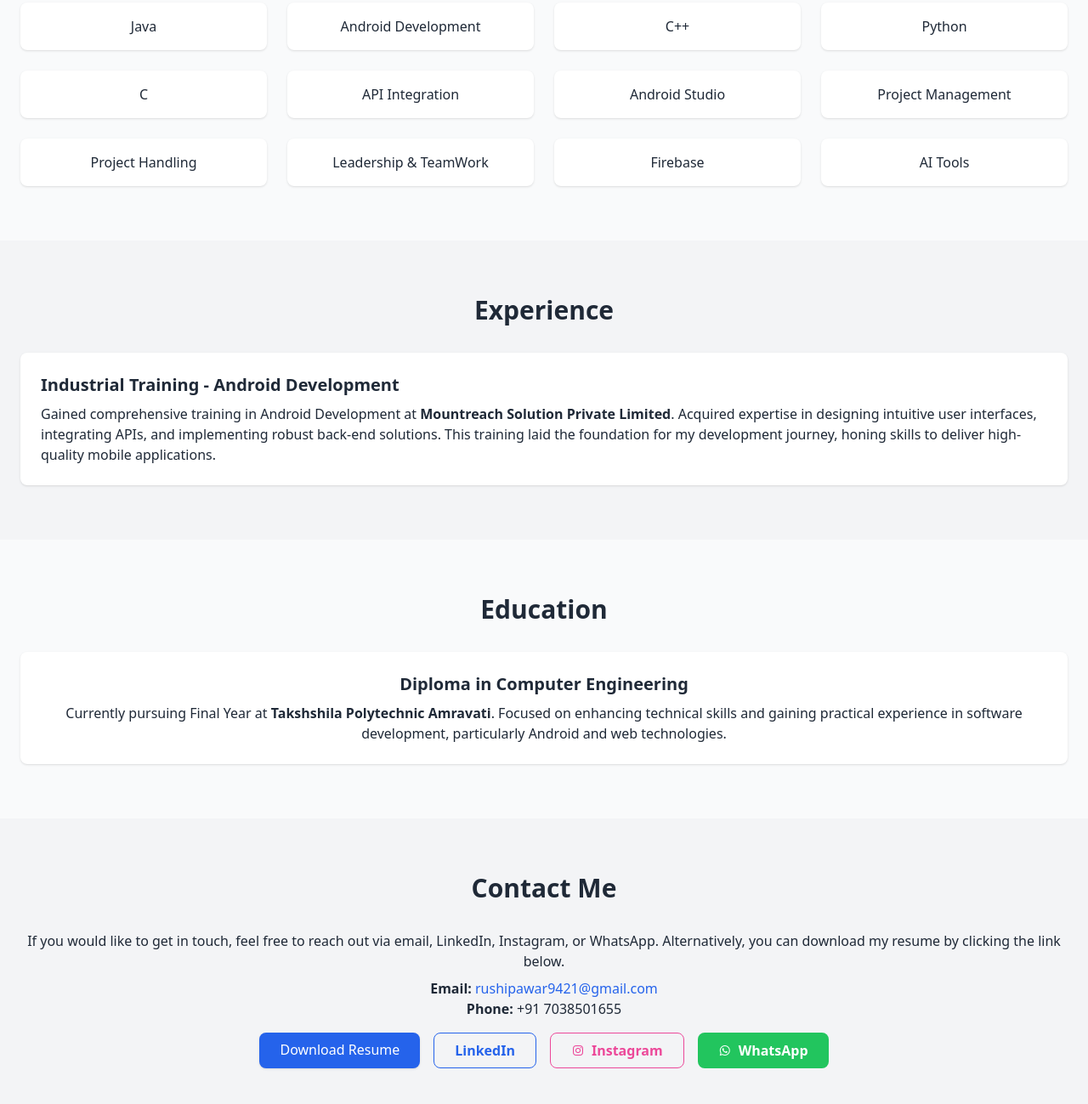
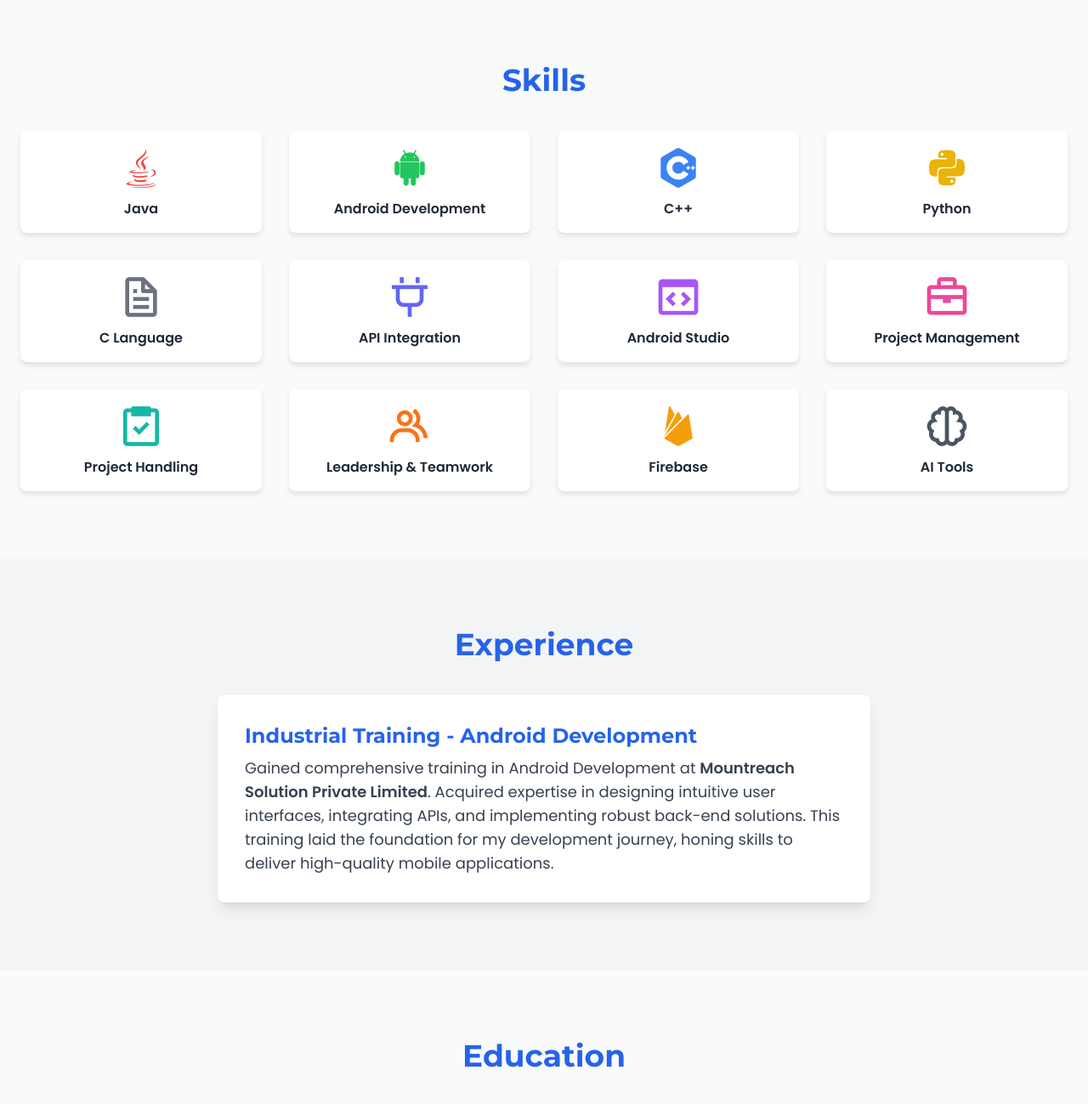
Before and after one commit to rushikeshpawar9421/Rushi-s_Portfolio, a plain HTML site: page index.html in a window 1280 px wide. Shown: the part 1209-2508 px from the top of the page at 85% size. Drawn offline with nearby package versions, Linux system fonts and the light colour scheme.

Commit message:
Update index.html
Changes In heading Symbol

```diff
--- a/index.html
+++ b/index.html
@@ -8,8 +8,18 @@
     <link href="https://unpkg.com/boxicons@2.1.4/css/boxicons.min.css" rel="stylesheet" />
     <link href="https://unpkg.com/aos@2.3.1/dist/aos.css" rel="stylesheet" />
     <script src="https://unpkg.com/aos@2.3.1/dist/aos.js"></script>
+    <link rel="preconnect" href="https://fonts.googleapis.com">
+    <link rel="preconnect" href="https://fonts.gstatic.com" crossorigin>
+    <link href="https://fonts.googleapis.com/css2?family=Montserrat:wght@400;700&family=Poppins:wght@300;400;500;600&display=swap" rel="stylesheet">
     <style>
-        html { scroll-behavior: smooth; }
+        /* Define fonts for the entire page */
+        body {
+            font-family: 'Poppins', sans-serif;
+        }
+        /* Define font specifically for headings */
+        h1, h2, h3, h4, h5, h6 {
+            font-family: 'Montserrat', sans-serif;
+        }
 
         /* Typing effect */
         .typing {
@@ -22,9 +32,85 @@
         @keyframes typing { from { width: 0 } to { width: 100% } }
         @keyframes blink { 50% { border-color: transparent; } }
 
-        /* Hover button animation */
-        .hover-scale:hover { transform: scale(1.05); transition: all 0.3s ease-in-out; }
-        .pulse-skill { animation: pulse 2s infinite; }
+        /* Custom hover animation for buttons */
+        .hover-grow {
+            transition: transform 0.3s ease-in-out, box-shadow 0.3s ease-in-out;
+        }
+        .hover-grow:hover {
+            transform: translateY(-5px) scale(1.02);
+            box-shadow: 0 10px 20px rgba(0, 0, 0, 0.2);
+        }
+
+        /* Skill item styling with icon and text alignment */
+        .skill-item {
+            display: flex;
+            flex-direction: column;
+            align-items: center;
+            justify-content: center;
+            gap: 8px;
+            padding: 1rem;
+            border-radius: 0.5rem;
+            background-color: #fff;
+            box-shadow: 0 4px 6px rgba(0, 0, 0, 0.1);
+            transition: transform 0.3s ease-in-out, box-shadow 0.3s ease-in-out;
+        }
+        .dark .skill-item {
+            background-color: #374151;
+            box-shadow: 0 4px 6px rgba(0, 0, 0, 0.3);
+        }
+        .skill-item:hover {
+            transform: translateY(-5px) scale(1.03);
+            box-shadow: 0 8px 16px rgba(0, 0, 0, 0.2);
+        }
+        .skill-item i {
+            font-size: 3.5rem;
+            line-height: 1;
+        }
+        .skill-item span {
+            font-weight: 600;
+        }
+
+        /* Contact button styling */
+        .contact-btn {
+            display: flex;
+            align-items: center;
+            gap: 8px;
+            padding: 0.75rem 1.5rem;
+            border-radius: 0.5rem;
+            font-weight: 600;
+            transition: all 0.3s ease-in-out;
+        }
+
+        /* Specific colors for contact buttons */
+        .contact-btn.linkedin {
+            background-color: #0a66c2;
+            color: white;
+        }
+        .contact-btn.linkedin:hover {
+            background-color: #084d94;
+        }
+        .contact-btn.instagram {
+            border: 1px solid #E1306C;
+            color: #E1306C;
+        }
+        .contact-btn.instagram:hover {
+            background-color: #E1306C;
+            color: white;
+        }
+        .contact-btn.whatsapp {
+            background-color: #25D366;
+            color: white;
+        }
+        .contact-btn.whatsapp:hover {
+            background-color: #1DA851;
+        }
+        .contact-btn.resume {
+            background-color: #3B82F6;
+            color: white;
+        }
+        .contact-btn.resume:hover {
+            background-color: #2563EB;
+        }
     </style>
 </head>
 <body class="bg-gray-100 text-gray-800 dark:bg-gray-900 dark:text-gray-200 transition duration-500">
@@ -39,95 +125,125 @@
                 <li><a href="#education" class="hover:text-blue-600 dark:hover:text-blue-400">Education</a></li>
                 <li><a href="#contact" class="hover:text-blue-600 dark:hover:text-blue-400">Contact</a></li>
             </ul>
-            <button id="darkToggle" class="ml-4 text-xl">
+            <button id="darkToggle" class="ml-4 text-xl p-2 rounded-full hover:bg-gray-200 dark:hover:bg-gray-700 transition-colors">
                 <i class="bx bx-moon dark:hidden"></i>
                 <i class="bx bx-sun hidden dark:inline"></i>
             </button>
         </nav>
     </header>
 
-    <section class="h-screen flex flex-col justify-center items-center text-center bg-gradient-to-r from-blue-500 to-indigo-600 text-white">
-        <img src="images.jpg" alt="Rushikesh Pawar's Profile Photo" class="w-40 h-40 object-cover rounded-full mx-auto mb-4 shadow-lg" data-aos="zoom-in">
-
-        <h2 class="text-4xl md:text-6xl font-bold mb-4" data-aos="fade-down">Hi, I'm Rushikesh Pawar</h2>
-        <p class="text-lg md:text-xl max-w-3xl typing" data-aos="fade-up" data-aos-delay="500">
-            Welcome to my portfolio! I'm an Android developer with expertise in Java, passionate about turning ideas into seamless applications. Let's create innovative and user-friendly solutions together!
+    <section class="min-h-screen flex flex-col justify-center items-center text-center bg-gradient-to-br from-blue-600 to-purple-700 text-white pt-24 pb-12 px-4">
+        <img src="images.jpg" alt="Rushikesh Pawar's Profile Photo" class="w-40 h-40 object-cover rounded-full mx-auto mb-6 shadow-xl border-4 border-white" data-aos="zoom-in" data-aos-easing="ease-out-back" data-aos-duration="1000">
+        <h2 class="text-4xl md:text-6xl font-extrabold mb-4" data-aos="fade-down" data-aos-easing="ease-out-quad" data-aos-duration="1200">Hi, I'm Rushikesh Pawar</h2>
+        <p class="text-lg md:text-2xl max-w-4xl typing text-gray-100" data-aos="fade-up" data-aos-easing="ease-out-quad" data-aos-duration="1200" data-aos-delay="600">
+            Welcome to my portfolio! I'm an <span class="font-bold text-yellow-300">Android developer</span> with expertise in <span class="font-bold text-red-300">Java</span>, passionate about turning ideas into seamless applications. Let's create innovative and user-friendly solutions together!
         </p>
-        <div class="mt-6 flex flex-wrap justify-center gap-4" data-aos="zoom-in" data-aos-delay="1000">
-            <a href="#contact" class="px-6 py-2 bg-white text-blue-600 rounded-lg font-semibold shadow hover:bg-gray-200 hover-scale">Contact Me</a>
-            <a href="#skills" class="px-6 py-2 border border-white rounded-lg font-semibold hover:bg-white hover:text-blue-600 hover-scale">My Skills</a>
-            <a href="https://www.instagram.com/rushikesh_here_17" target="_blank" class="px-6 py-2 border border-pink-500 rounded-lg text-pink-500 font-semibold hover:bg-pink-500 hover:text-white flex items-center hover-scale">
-                <i class="bx bxl-instagram mr-2"></i> Instagram
+        <div class="mt-8 flex flex-wrap justify-center gap-4" data-aos="zoom-in" data-aos-easing="ease-out-back" data-aos-duration="1000" data-aos-delay="1200">
+            <a href="#contact" class="contact-btn bg-white text-blue-600 shadow hover-grow">Contact Me</a>
+            <a href="#skills" class="contact-btn border border-white text-white hover:bg-white hover:text-blue-600 hover-grow">My Skills</a>
+            <a href="https://www.linkedin.com/in/rushi-builds-pawar-b2aa51385" target="_blank" class="px-6 py-2 border border-white rounded-lg font-semibold hover:bg-white hover:text-blue-600 hover-scale text-white flex items-center">
+                <i class="bx bxl-linkedin-square mr-2"></i> LinkedIn
             </a>
-            <a href="https://wa.me/917038501655" target="_blank" class="px-6 py-2 bg-green-500 text-white rounded-lg font-semibold flex items-center hover:bg-green-600 hover-scale">
-                <i class="bx bxl-whatsapp mr-2"></i> WhatsApp
+            <a href="https://www.instagram.com/rushikesh_here_17" target="_blank" class="contact-btn instagram hover-grow">
+                <i class="bx bxl-instagram text-2xl"></i> Instagram
+            </a>
+            <a href="https://wa.me/917038501655" target="_blank" class="contact-btn whatsapp hover-grow">
+                <i class="bx bxl-whatsapp text-2xl"></i> WhatsApp
             </a>
         </div>
     </section>
 
-    <section id="about" class="py-16 container mx-auto px-6" data-aos="fade-right">
-        <h3 class="text-3xl font-bold text-center mb-8">About Me</h3>
-        <p class="text-lg text-center max-w-3xl mx-auto">
-            Welcome to my portfolio! I'm an Android developer with expertise in Java, passionate about turning ideas into seamless applications. Let's create innovative and user-friendly solutions together!
+    <section id="about" class="py-20 container mx-auto px-6">
+        <h3 class="text-4xl font-bold text-center mb-10 text-blue-600 dark:text-blue-400" data-aos="fade-right" data-aos-easing="ease-out-cubic">About Me</h3>
+        <p class="text-xl text-center max-w-3xl mx-auto leading-relaxed" data-aos="fade-left" data-aos-easing="ease-out-cubic" data-aos-delay="200">
+            Welcome to my portfolio! I'm an Android developer with expertise in Java, passionate about turning ideas into seamless applications. I thrive on solving complex problems and creating clean, efficient, and user-friendly mobile solutions. My journey in development is driven by a constant desire to learn and implement cutting-edge technologies.
         </p>
     </section>
 
-    <section id="skills" class="py-16 bg-gray-50 dark:bg-gray-800">
+    <section id="skills" class="py-20 bg-gray-50 dark:bg-gray-800">
         <div class="container mx-auto px-6">
-            <h3 class="text-3xl font-bold text-center mb-8" data-aos="fade-up">Skills</h3>
-            <div class="grid grid-cols-2 md:grid-cols-3 lg:grid-cols-4 gap-6 text-center">
-                <div class="p-4 bg-white dark:bg-gray-700 shadow rounded-lg pulse-skill" data-aos="flip-left" data-aos-delay="100">Java</div>
-                <div class="p-4 bg-white dark:bg-gray-700 shadow rounded-lg pulse-skill" data-aos="flip-left" data-aos-delay="200">Android Development</div>
-                <div class="p-4 bg-white dark:bg-gray-700 shadow rounded-lg pulse-skill" data-aos="flip-left" data-aos-delay="300">C++</div>
-                <div class="p-4 bg-white dark:bg-gray-700 shadow rounded-lg pulse-skill" data-aos="flip-left" data-aos-delay="400">Python</div>
-                <div class="p-4 bg-white dark:bg-gray-700 shadow rounded-lg pulse-skill" data-aos="flip-left" data-aos-delay="500">C</div>
-                <div class="p-4 bg-white dark:bg-gray-700 shadow rounded-lg pulse-skill" data-aos="flip-left" data-aos-delay="600">API Integration</div>
-                <div class="p-4 bg-white dark:bg-gray-700 shadow rounded-lg pulse-skill" data-aos="flip-left" data-aos-delay="700">Android Studio</div>
-                <div class="p-4 bg-white dark:bg-gray-700 shadow rounded-lg pulse-skill" data-aos="flip-left" data-aos-delay="800">Project Management</div>
-                <div class="p-4 bg-white dark:bg-gray-700 shadow rounded-lg pulse-skill" data-aos="flip-left" data-aos-delay="900">Project Handling</div>
-                <div class="p-4 bg-white dark:bg-gray-700 shadow rounded-lg pulse-skill" data-aos="flip-left" data-aos-delay="1000">Leadership & TeamWork</div>
-                <div class="p-4 bg-white dark:bg-gray-700 shadow rounded-lg pulse-skill" data-aos="flip-left" data-aos-delay="1100">Firebase</div>
-                 <div class="p-4 bg-white dark:bg-gray-700 shadow rounded-lg pulse-skill" data-aos="flip-left" data-aos-delay="1200">AI Tools</div>
+            <h3 class="text-4xl font-bold text-center mb-10 text-blue-600 dark:text-blue-400" data-aos="fade-up" data-aos-easing="ease-out-cubic">Skills</h3>
+            <div class="grid grid-cols-2 md:grid-cols-3 lg:grid-cols-4 gap-8 text-center">
+                <div class="skill-item" data-aos="zoom-in" data-aos-delay="100" data-aos-duration="600">
+                    <i class='bx bxl-java text-red-500'></i> <span>Java</span>
+                </div>
+                <div class="skill-item" data-aos="zoom-in" data-aos-delay="200" data-aos-duration="600">
+                    <i class='bx bxl-android text-green-500'></i> <span>Android Development</span>
+                </div>
+                <div class="skill-item" data-aos="zoom-in" data-aos-delay="300" data-aos-duration="600">
+                    <i class='bx bxl-c-plus-plus text-blue-500'></i> <span>C++</span>
+                </div>
+                <div class="skill-item" data-aos="zoom-in" data-aos-delay="400" data-aos-duration="600">
+                    <i class='bx bxl-python text-yellow-500'></i> <span>Python</span>
+                </div>
+                <div class="skill-item" data-aos="zoom-in" data-aos-delay="500" data-aos-duration="600">
+                    <i class='bx bx-file text-gray-500'></i> <span>C Language</span>
+                </div>
+                <div class="skill-item" data-aos="zoom-in" data-aos-delay="600" data-aos-duration="600">
+                    <i class='bx bx-plug text-indigo-500'></i> <span>API Integration</span>
+                </div>
+                <div class="skill-item" data-aos="zoom-in" data-aos-delay="700" data-aos-duration="600">
+                    <i class='bx bx-code-block text-purple-500'></i> <span>Android Studio</span>
+                </div>
+                <div class="skill-item" data-aos="zoom-in" data-aos-delay="800" data-aos-duration="600">
+                    <i class='bx bx-briefcase text-pink-500'></i> <span>Project Management</span>
+                </div>
+                <div class="skill-item" data-aos="zoom-in" data-aos-delay="900" data-aos-duration="600">
+                    <i class='bx bx-task text-teal-500'></i> <span>Project Handling</span>
+                </div>
+                <div class="skill-item" data-aos="zoom-in" data-aos-delay="1000" data-aos-duration="600">
+                    <i class='bx bx-group text-orange-500'></i> <span>Leadership & Teamwork</span>
+                </div>
+                <div class="skill-item" data-aos="zoom-in" data-aos-delay="1100" data-aos-duration="600">
+                    <i class='bx bxl-firebase text-amber-500'></i> <span>Firebase</span>
+                </div>
+                <div class="skill-item" data-aos="zoom-in" data-aos-delay="1200" data-aos-duration="600">
+                    <i class='bx bx-brain text-gray-600 dark:text-gray-400'></i> <span>AI Tools</span>
+                </div>
             </div>
         </div>
     </section>
 
-    <section id="experience" class="py-16 container mx-auto px-6" data-aos="fade-left">
-        <h3 class="text-3xl font-bold text-center mb-8">Experience</h3>
-        <div class="bg-white dark:bg-gray-700 p-6 shadow rounded-lg" data-aos="fade-up" data-aos-delay="200">
-            <h4 class="text-xl font-semibold">Industrial Training - Android Development</h4>
-            <p class="mt-2">
+    <section id="experience" class="py-20 container mx-auto px-6">
+        <h3 class="text-4xl font-bold text-center mb-10 text-blue-600 dark:text-blue-400" data-aos="fade-left" data-aos-easing="ease-out-cubic">Experience</h3>
+        <div class="bg-white dark:bg-gray-700 p-8 shadow-lg rounded-lg max-w-3xl mx-auto" data-aos="fade-up" data-aos-delay="200" data-aos-easing="ease-out-cubic">
+            <h4 class="text-2xl font-semibold text-blue-600 dark:text-blue-400 mb-2">Industrial Training - Android Development</h4>
+            <p class="text-gray-700 dark:text-gray-300 text-lg">
                 Gained comprehensive training in Android Development at <strong>Mountreach Solution Private Limited</strong>. Acquired expertise in designing intuitive user interfaces, integrating APIs, and implementing robust back-end solutions. This training laid the foundation for my development journey, honing skills to deliver high-quality mobile applications.
             </p>
         </div>
     </section>
 
-    <section id="education" class="py-16 bg-gray-50 dark:bg-gray-800">
+    <section id="education" class="py-20 bg-gray-50 dark:bg-gray-800">
         <div class="container mx-auto px-6">
-            <h3 class="text-3xl font-bold text-center mb-8" data-aos="fade-up">Education</h3>
-            <div class="bg-white dark:bg-gray-700 p-6 shadow rounded-lg text-center" data-aos="fade-up" data-aos-delay="200">
-                <h4 class="text-xl font-semibold">Diploma in Computer Engineering</h4>
-                <p class="mt-2">
+            <h3 class="text-4xl font-bold text-center mb-10 text-blue-600 dark:text-blue-400" data-aos="fade-up" data-aos-easing="ease-out-cubic">Education</h3>
+            <div class="bg-white dark:bg-gray-700 p-8 shadow-lg rounded-lg text-center max-w-3xl mx-auto" data-aos="fade-up" data-aos-delay="200" data-aos-easing="ease-out-cubic">
+                <h4 class="text-2xl font-semibold text-blue-600 dark:text-blue-400 mb-2">Diploma in Computer Engineering</h4>
+                <p class="text-gray-700 dark:text-gray-300 text-lg">
                     Currently pursuing Final Year at <strong>Takshshila Polytechnic Amravati</strong>. Focused on enhancing technical skills and gaining practical experience in software development, particularly Android and web technologies.
                 </p>
             </div>
         </div>
     </section>
 
-    <section id="contact" class="py-16 container mx-auto px-6" data-aos="zoom-in">
-        <h3 class="text-3xl font-bold text-center mb-8">Contact Me</h3>
-        <div class="text-center">
-            <p class="mb-2">If you would like to get in touch, feel free to reach out via email, LinkedIn, Instagram, or WhatsApp. Alternatively, you can download my resume by clicking the link below.</p>
-            <p><strong>Email:</strong> <a href="mailto:rushipawar9421@gmail.com" class="text-blue-600 dark:text-blue-400">rushipawar9421@gmail.com</a></p>
-            <p><strong>Phone:</strong> +91 7038501655</p>
-            <div class="mt-4 flex flex-wrap justify-center gap-4">
-                <a href="#" class="px-6 py-2 bg-blue-600 text-white rounded-lg shadow hover:bg-blue-700 hover-scale">Download Resume</a>
-                <a href="https://www.linkedin.com/in/rushi-builds-pawar-b2aa51385" target="_blank" class="px-6 py-2 border border-blue-600 rounded-lg text-blue-600 font-semibold hover:bg-blue-600 hover:text-white hover-scale">LinkedIn</a>
-                <a href="https://www.instagram.com/rushikesh_here_17?igsh=MXlwYjNqNHc3OTgx" target="_blank" class="px-6 py-2 border border-pink-500 rounded-lg text-pink-500 font-semibold hover:bg-pink-500 hover:text-white flex items-center hover-scale">
-                    <i class="bx bxl-instagram mr-2"></i> Instagram
+    <section id="contact" class="py-20 container mx-auto px-6">
+        <h3 class="text-4xl font-bold text-center mb-10 text-blue-600 dark:text-blue-400" data-aos="zoom-in" data-aos-easing="ease-out-cubic">Contact Me</h3>
+        <div class="text-center max-w-3xl mx-auto">
+            <p class="mb-6 text-xl text-gray-700 dark:text-gray-300" data-aos="fade-up" data-aos-delay="100">If you would like to get in touch, feel free to reach out via email, LinkedIn, Instagram, or WhatsApp. Alternatively, you can download my resume by clicking the link below.</p>
+            <p class="mb-2 text-lg"><strong>Email:</strong> <a href="mailto:rushipawar9421@gmail.com" class="text-blue-600 dark:text-blue-400 hover:underline">rushipawar9421@gmail.com</a></p>
+            <p class="mb-6 text-lg"><strong>Phone:</strong> +91 7038501655</p>
+            <div class="mt-8 flex flex-wrap justify-center gap-4" data-aos="zoom-in" data-aos-delay="300" data-aos-easing="ease-out-back">
+                <a href="#" class="contact-btn resume hover-grow">
+                    <i class='bx bx-download text-2xl'></i> Download Resume
                 </a>
-                <a href="https://wa.me/917038501655" target="_blank" class="px-6 py-2 bg-green-500 text-white rounded-lg font-semibold flex items-center hover:bg-green-600 hover-scale">
-                    <i class="bx bxl-whatsapp mr-2"></i> WhatsApp
+                <a href="https://www.linkedin.com/in/rushi-builds-pawar-b2aa51385" target="_blank" class="contact-btn linkedin hover-grow">
+                    <i class="bx bxl-linkedin-square text-2xl"></i> LinkedIn
+                </a>
+                <a href="https://www.instagram.com/rushikesh_here_17" target="_blank" class="contact-btn instagram hover-grow">
+                    <i class="bx bxl-instagram text-2xl"></i> Instagram
+                </a>
+                <a href="https://wa.me/917038501655" target="_blank" class="contact-btn whatsapp hover-grow">
+                    <i class="bx bxl-whatsapp text-2xl"></i> WhatsApp
                 </a>
             </div>
         </div>
@@ -141,16 +257,23 @@
         const toggleBtn = document.getElementById('darkToggle');
         const htmlEl = document.documentElement;
 
+        const savedTheme = localStorage.getItem('theme');
+        if (savedTheme) {
+            htmlEl.classList.add(savedTheme);
+        } else if (window.matchMedia('(prefers-color-scheme: dark)').matches) {
+            htmlEl.classList.add('dark');
+        }
+
         toggleBtn.addEventListener('click', () => {
             htmlEl.classList.toggle('dark');
             localStorage.setItem('theme', htmlEl.classList.contains('dark') ? 'dark' : 'light');
         });
 
-        if (localStorage.getItem('theme') === 'dark') {
-            htmlEl.classList.add('dark');
-        }
-
-        AOS.init({ duration: 1000, once: true });
+        AOS.init({
+            duration: 800,
+            once: true,
+            easing: 'ease-out-cubic',
+        });
     </script>
 
 </body>
```
